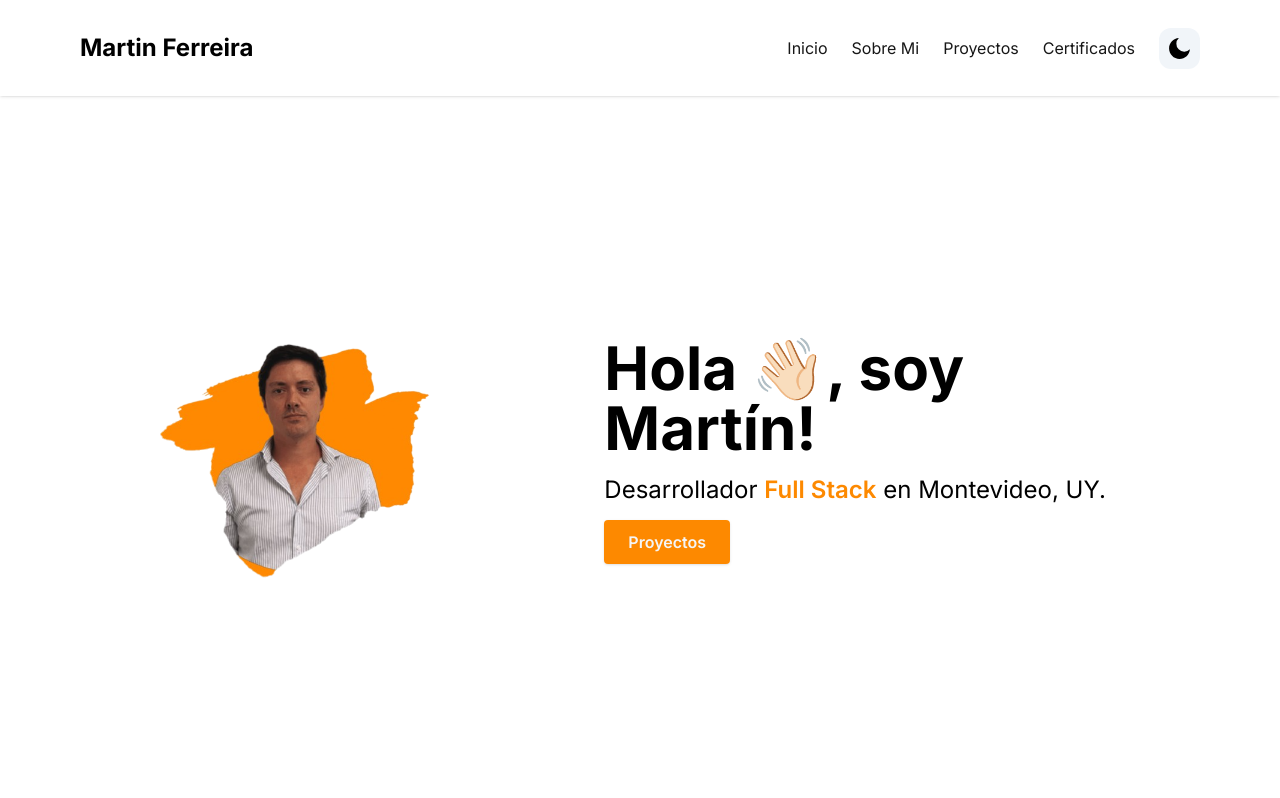
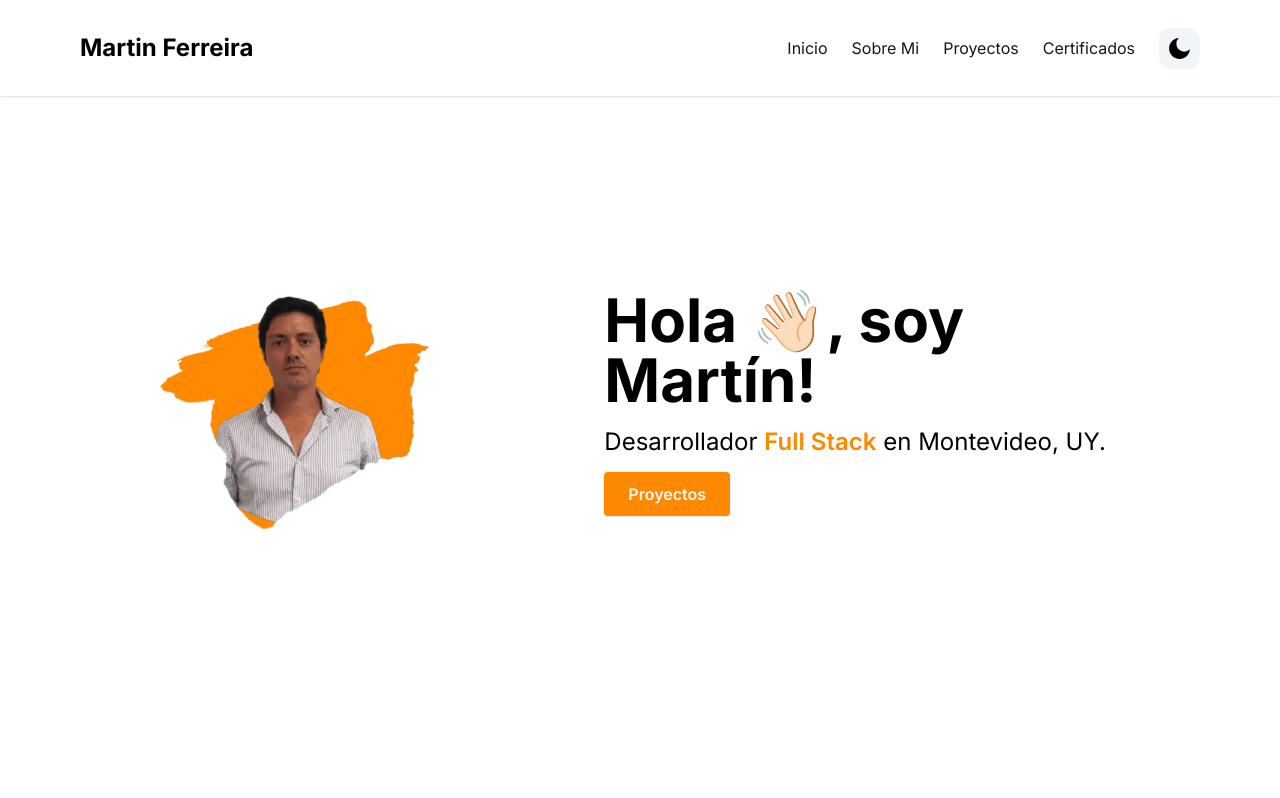
Before and after one commit to martinfyic/portfolio-ts, a Next.js app: page / in a window 1280 px wide. Shown: the top 798 px of the page. Built offline with nearby package versions, Linux system fonts and the light colour scheme.

Commit message:
fix: :lipstick: fix padding md:py-40 to md:py-28

```diff
--- a/components/hero/HeroSection.tsx
+++ b/components/hero/HeroSection.tsx
@@ -8,7 +8,7 @@ import { HeroDetail } from './HeroDetail';
 export const HeroSection: FC = () => {
   return (
     <section id="home">
-      <div className="flex flex-col text-center items-center justify-center my-10 py-16 md:flex-row md:space-x-4 md:text-left md:py-40 md:my-32">
+      <div className="flex flex-col text-center items-center justify-center my-10 py-16 md:flex-row md:space-x-4 md:text-left md:py-28 md:my-32">
         <HeroImage />
         <HeroDetail />
       </div>
```
